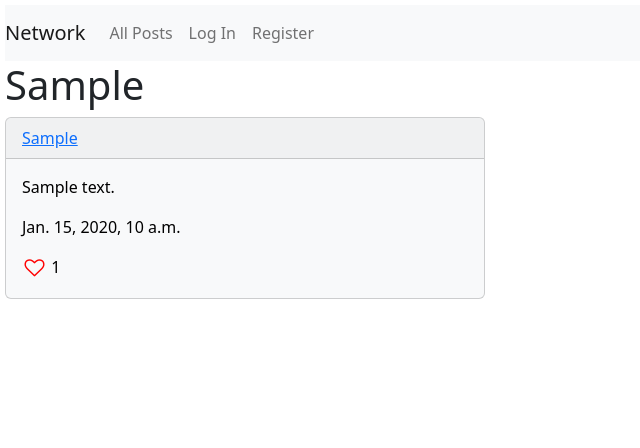
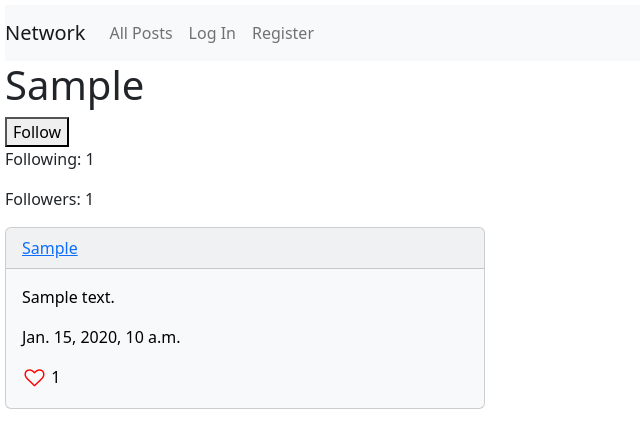
Before and after one commit to ikdini/Project-4-Network, a Django app: a page that uses network/templates/network/profile.html in a window 1280 px wide. Shown: the top 448 px of the page, without its empty margins (0-640 px from the left). Run offline with Django 3.2, Linux system fonts and the light colour scheme; tables that the repository leaves empty hold one stand-in row (values such as "Sample post"); some libraries are stand-ins or nearby versions.

Commit message:
Added following specification

```diff
--- a/network/models.py
+++ b/network/models.py
@@ -3,7 +3,8 @@ from django.db import models
 
 
 class User(AbstractUser):
-  pass
+  following = models.ManyToManyField("User", blank=True, related_name="fllwing")
+  follower = models.ManyToManyField("User", blank=True, related_name="fllwer")
 
 class Post(models.Model):
   content = models.TextField()
--- a/network/templates/network/profile.html
+++ b/network/templates/network/profile.html
@@ -3,9 +3,19 @@
 {% block body %}
   <h1>{{ poster|capfirst }}</h1>
 
+  <div>
+    <form action="{% url 'follow' poster=poster.id %}" method="post">
+      {% csrf_token %}
+      <button type="submit">Follow</button>
+    </form>
+  </div>
+
+  <p>Following: {{ ussr.following.count }}</p>
+  <p>Followers: {{ ussr.follower.count }}</p>
+
   {% for post in posts %}
   <div class="card text-bg-light mb-3" style="max-width: 30rem;">
-    <div class="card-header"><a href="{% url 'profile' poster=post.poster_id %}">{{ post.poster|capfirst }}</a></div>
+    <div class="card-header"><a href="{% url 'profile' poster=post.poster %}">{{ post.poster|capfirst }}</a></div>
     <div class="card-body">
       <p class="card-text">{{ post.content }}</p>
       <p>{{ post.created }}</p>
--- a/network/urls.py
+++ b/network/urls.py
@@ -10,5 +10,6 @@ urlpatterns = [
   path("register", views.register, name="register"),
   path("create_post", views.create_post, name="create_post"),
   path("toggle_likes/<int:post_id>/", views.toggle_likes, name="toggle_likes"),
+  path("follow/<poster>/", views.follow, name="follow"),
   path("profile/<poster>/", views.profile, name="profile"),
 ]
--- a/network/views.py
+++ b/network/views.py
@@ -87,9 +87,26 @@ def toggle_likes(request, post_id):
 
   return HttpResponseRedirect(reverse("index"))
 
+def follow(request, poster):
+  if request.method == "POST":
+    usr = User.objects.get(pk=poster)
+    ussr = request.user
+    ussr.following.add(usr)
+    usr.follower.add(ussr)
+
+    poster = usr.username
+
+    return HttpResponseRedirect(reverse("profile", kwargs={
+    "poster": poster
+    }))
+
 def profile(request, poster):
+  poster = User.objects.get(username=poster)
   posts = Post.objects.filter(poster__username=poster)
+  ussr = poster
+
   return render(request, "network/profile.html", {
     "posts": posts.order_by('-id'),
-    "poster": poster
+    "poster": poster,
+    "ussr": ussr
   })
```
Also changed, not shown: 1 other file.
